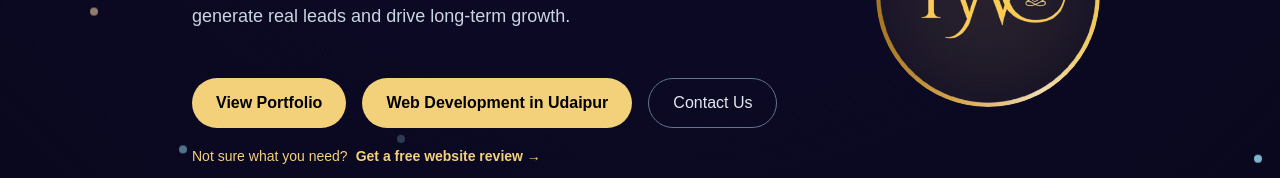
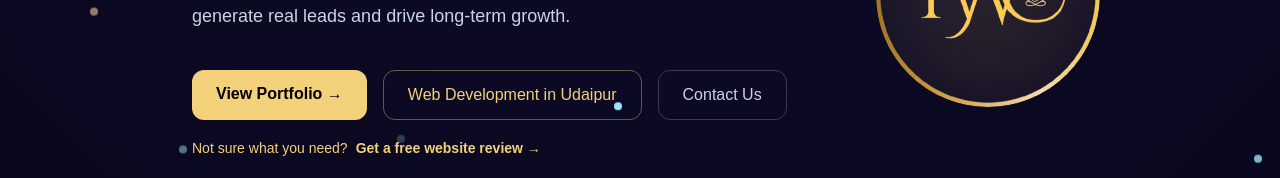
Before and after one commit to parshwebcraft/parshwebcraft, a Next.js app: page / in a window 1280 px wide. Shown: the part 494-672 px from the top of the page. Built offline with nearby package versions, Linux system fonts and the light colour scheme; no server answers.

Commit message:
commit - bill js layout fix

```diff
--- a/components/Hero.jsx
+++ b/components/Hero.jsx
@@ -141,41 +141,39 @@ export default function Hero() {
           {/* 🔥 FEATURED SAAS — PARSHVYAPAR */}
 
           {/* PRIMARY CTAs */}
-          <motion.div
-            className="mt-12 flex gap-4"
-            initial={{ opacity: 0, y: 18 }}
-            whileInView={{ opacity: 1, y: 0 }}
-            viewport={{ once: true }}
-            transition={{ duration: 0.6, delay: delays.ctas }}
-          >
+            {/* ✅ FIXED CTA BUTTONS */}
+          <div className="mt-10 flex flex-col sm:flex-row gap-4">
+
+            {/* PRIMARY */}
             <motion.a
               href="/portfolio"
-              className="px-6 py-3 rounded-full bg-[#f3d07a] text-black font-semibold inline-flex items-center justify-center"
+              className="px-6 py-3 rounded-xl bg-[#f3d07a] text-black font-semibold text-center"
               whileHover={glowHover}
               transition={spring}
             >
-              View Portfolio
+              View Portfolio →
             </motion.a>
 
-
+            {/* SECONDARY */}
             <motion.a
               href="/web-development-udaipur"
-              className="px-6 py-3 rounded-full bg-[#f3d07a] text-black font-semibold inline-flex items-center justify-center"
+              className="px-6 py-3 rounded-xl border border-[#f3d07a]/40 text-[#f3d07a] text-center"
               whileHover={glowHover}
               transition={spring}
             >
               Web Development in Udaipur
             </motion.a>
 
+            {/* OUTLINE */}
             <motion.a
               href="/contact"
-              className="px-6 py-3 rounded-full border border-slate-500 text-slate-200 inline-flex items-center justify-center"
+              className="px-6 py-3 rounded-xl border border-white/20 text-slate-300 text-center"
               whileHover={glowHover}
               transition={spring}
             >
               Contact Us
             </motion.a>
-          </motion.div>
+          </div>
 
           {/* SECONDARY TRUST CTA */}
           <motion.div
```
